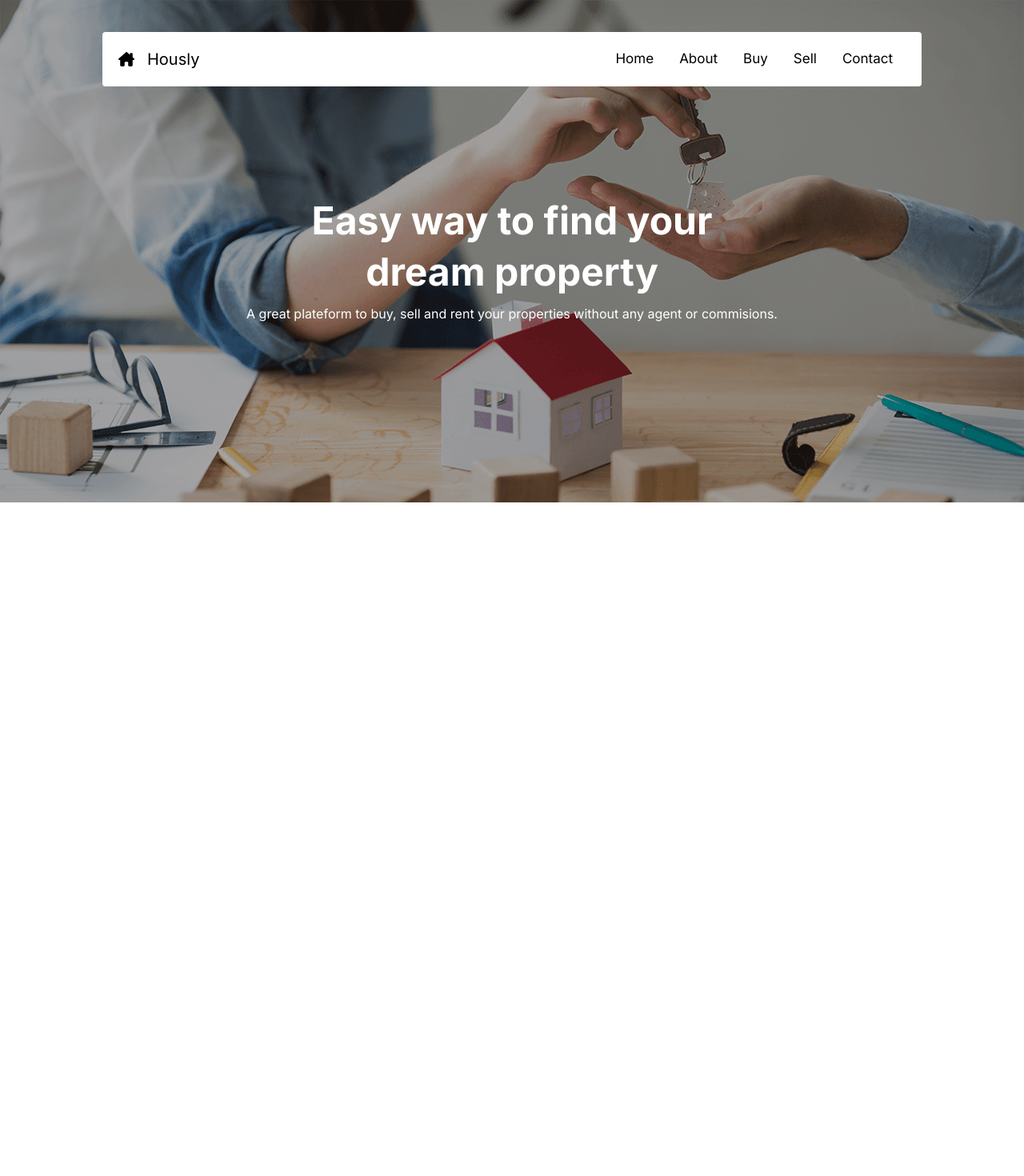
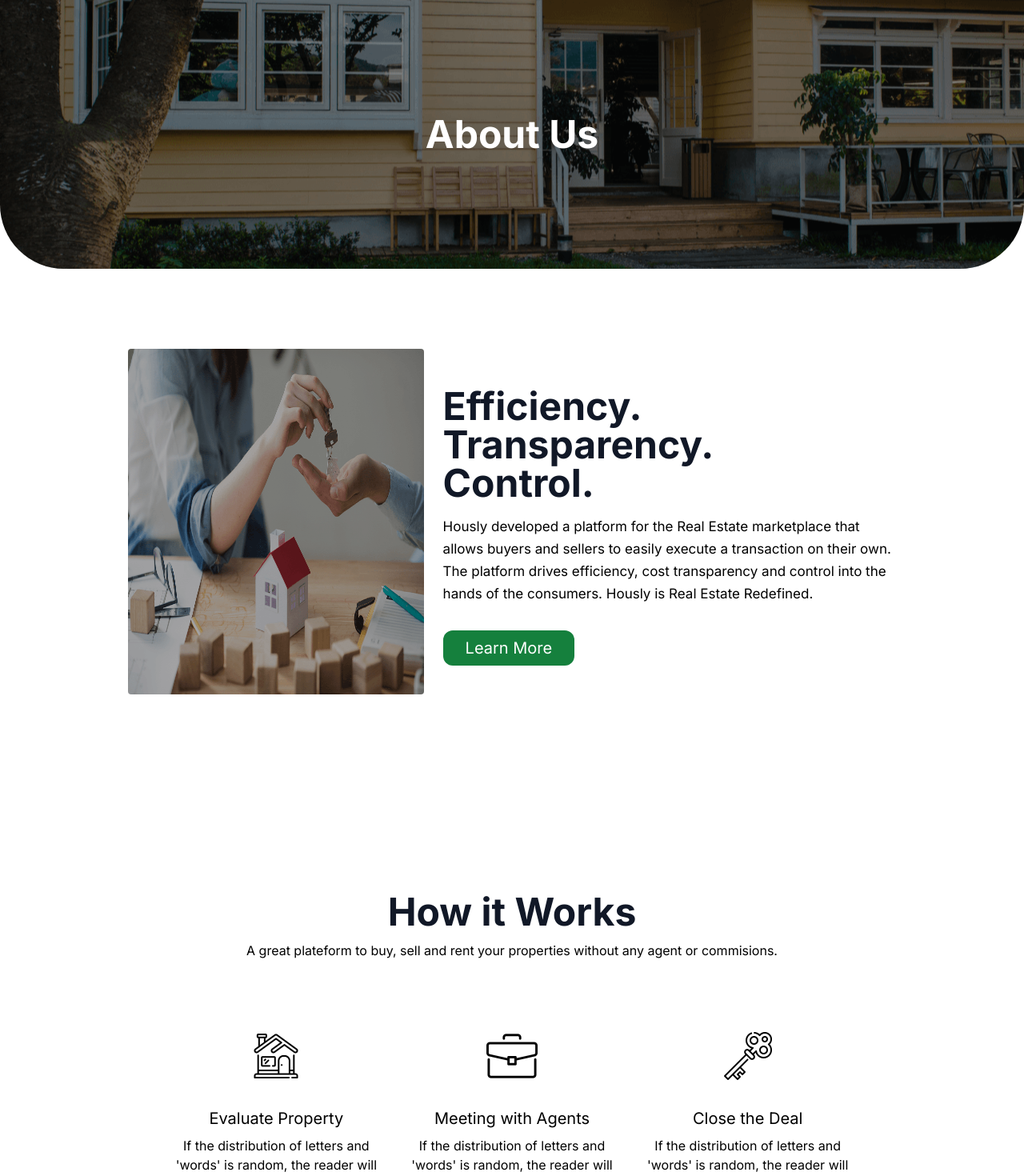
Before and after one commit to AshishAr-07/Real-State, a Next.js app: page /about in a window 1280 px wide. Shown: the top 1470 px of the page at 80% size. Before the commit the page ends 800 px from the top, so only its background shows below. Built offline with nearby package versions, Linux system fonts and the light colour scheme.

Commit message:
About Section created

```diff
--- a/src/app/about/page.js
+++ b/src/app/about/page.js
@@ -1,55 +1,19 @@
-import { FaHouseChimney } from "react-icons/fa6";
-export default function about() {
-
-    return (
-        <>
-
-
-
- <div className=" bg-[url('/tailbanner.png')] bg-no-repeat bg-cover pt-10 pb-20">
- <div className="flex justify-center items-center w-4/5 mx-auto bg-white rounded p-5">
- <div className="w-full">
-            <div className="flex items-center">
-            <FaHouseChimney  size={20} />
-              <p className="px-4 text-xl">Hously
-                </p>
-            </div>
-          </div>
-          <div>
-    <ul className="flex justify-center items-center text-[17px]">
-        <li className="px-4">
-            Home
-        </li>
-        <li  className="px-4">
-           About
-        </li>
-        <li className="px-4">
-           Buy
-        </li>
-        <li className="px-4">
-           Sell
-        </li>
-        <li className="px-4">
-           Contact
-        </li>
-
-    </ul>
- </div>
- </div>
-        <div className="flex justify-center items-center text-white font-bold text-5xl mt-[18vh]">
-          Easy way to find your
-
-        </div>
-        <div className="flex justify-center items-center text-white text-5xl pt-4 font-bold">
-          dream property
-
-        </div>
-        <div className="flex justify-center items-center text-white  pt-4 mb-[18vh] ">
-          A great plateform to buy, sell and rent your properties without any agent or commisions.
-
-        </div>
-      </div>
-        </>
-    )
-
-};
+import React from 'react'
+import About from '@/components/About'
+import Work from '@/components/Work'
+import Background from '@/components/Background'
+import Contact from '@/components/Contact'
+import Footer from '@/components/Footer'
+import Hero2 from '@/components/Hero2'
+export default function page() {
+  return (
+    <>
+    <Hero2/>
+   <About/>
+   <Work/>
+   <Background/>
+   <Contact/>
+   <Footer/>
+    </>
+  )
+}
--- a/src/components/Background.js
+++ b/src/components/Background.js
@@ -4,7 +4,7 @@ export default function Background() {
   return (
      <>
      {/* background image section */}
-     <div className=" bg-[url('/8074.png')] grid grid-cols-1 md:grid-cols-3 py-20 bg-fixed bg-no-repeat bg-cover bg-right  opacity-80  ">
+     <div className=" bg-[url('/8074.png')] grid grid-cols-1 md:grid-cols-3 py-20 bg-fixed bg-no-repeat bg-cover bg-right   ">
         <div className="text-center text-white pb-8 md:pb-0 "><p className="font-bold text-5xl">1548+</p><p className="text-3xl">Property Sells</p>
         </div>
         <div className="text-center text-white text-4xl pb-8 md:pb-0"><p className="font-bold text-5xl">25+</p><p className="text-3xl">Awards Gained</p>
--- /dev/null
+++ b/src/components/Hero2.js
@@ -0,0 +1,11 @@
+import React from 'react'
+
+export default function Hero2() {
+  return (
+    <div className="bg-[url('/8074.png')] bg-center rounded-b-[80px] py-20">
+        <div className='flex justify-center items-center text-5xl text-white font-bold py-16'>
+            About Us
+        </div>
+    </div>
+  )
+}
```
Also changed, not shown: src/app/contact/page.js (added).
